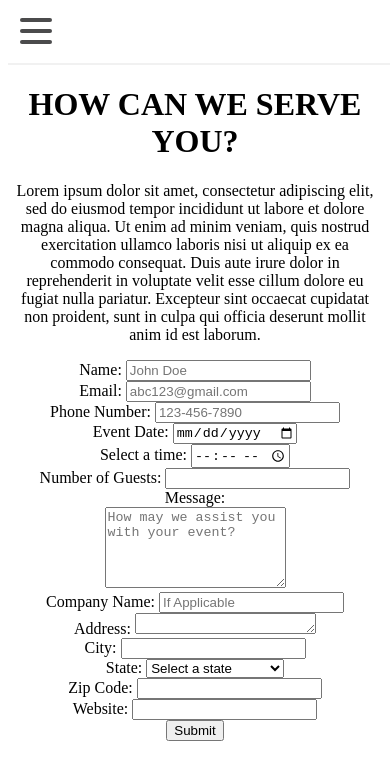
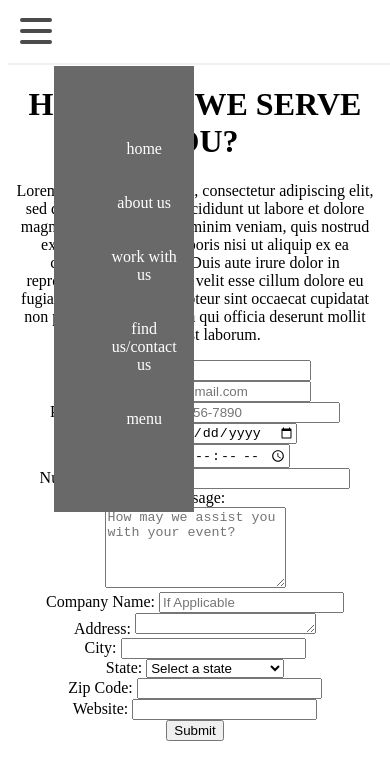
Before and after one commit to PostBootCampPros/appCodeGang, a React (Create React App) app in the folder bakery/: page / in a window 390 px wide. Shown: the top 780 px of the page. Built offline with nearby package versions, Linux system fonts and the light colour scheme.

Commit message:
hamburger fever dreams

```diff
--- a/bakery/src/components/Burger.jsx
+++ b/bakery/src/components/Burger.jsx
@@ -1,14 +1,21 @@
 import React, { useState } from "react";
 import styled from "styled-components";
+import RightNav from "./RightNav";
+
 const StyledBurger = styled.div`
   width: 2rem;
   height: 2rem;
   position: fixed;
   top: 15px;
   left: 20px;
+  display: none;
+  z-index: 20;
+
+  @media (max-width: 768px) {
     display: flex;
     justify-content: space-around;
     flex-flow: column nowrap;
+  }
 
   div {
     width: 2rem;
@@ -34,11 +41,14 @@ const StyledBurger = styled.div`
 const Burger = (props) => {
   const [open, setOpen] = useState(false);
   return (
+    <>
       <StyledBurger open={open} onClick={() => setOpen(!open)}>
         <div />
         <div />
         <div />
       </StyledBurger>
+      <RightNav open={open} />
+    </>
   );
 };
 
--- a/bakery/src/components/NavBar.jsx
+++ b/bakery/src/components/NavBar.jsx
@@ -21,7 +21,6 @@ const NavBar = () => {
     <Nav>
       <div className="logo"></div>
       <Burger />
-      <RightNav />
     </Nav>
   );
 };
--- a/bakery/src/components/RightNav.jsx
+++ b/bakery/src/components/RightNav.jsx
@@ -5,32 +5,31 @@ const Ul = styled.ul`
   list-style: none;
   display: flex;
   flex-flow: row nowrap;
-  padding: ;
 
   li {
     padding: 18px 10px;
   }
   @media (max-width: 768px) {
-    display: none;
     flex-flow: column nowrap;
     background-color: #696969;
     position: fixed;
-    top: 0px;
-    left: 0px;
+    transform: ${({ open }) => (open ? "translateX(0)" : "translateX(100%)")};
+    top: 50px;
+    left: -22vw;
     height: 100vw;
     width: 100px;
     padding-top: 3.5rem;
     align-items: center;
-    padding-top: 3.5rem;
+    translation: transform 0.3s ease-in-out;
     li {
       color: white;
     }
   }
 `;
 
-const RightNav = (props) => {
+const RightNav = ({ open }) => {
   return (
-    <Ul>
+    <Ul open={open}>
       <li>home</li>
       <li>about us</li>
       <li>work with us</li>
```
Lines whose indentation alone changed are shown as unchanged.
